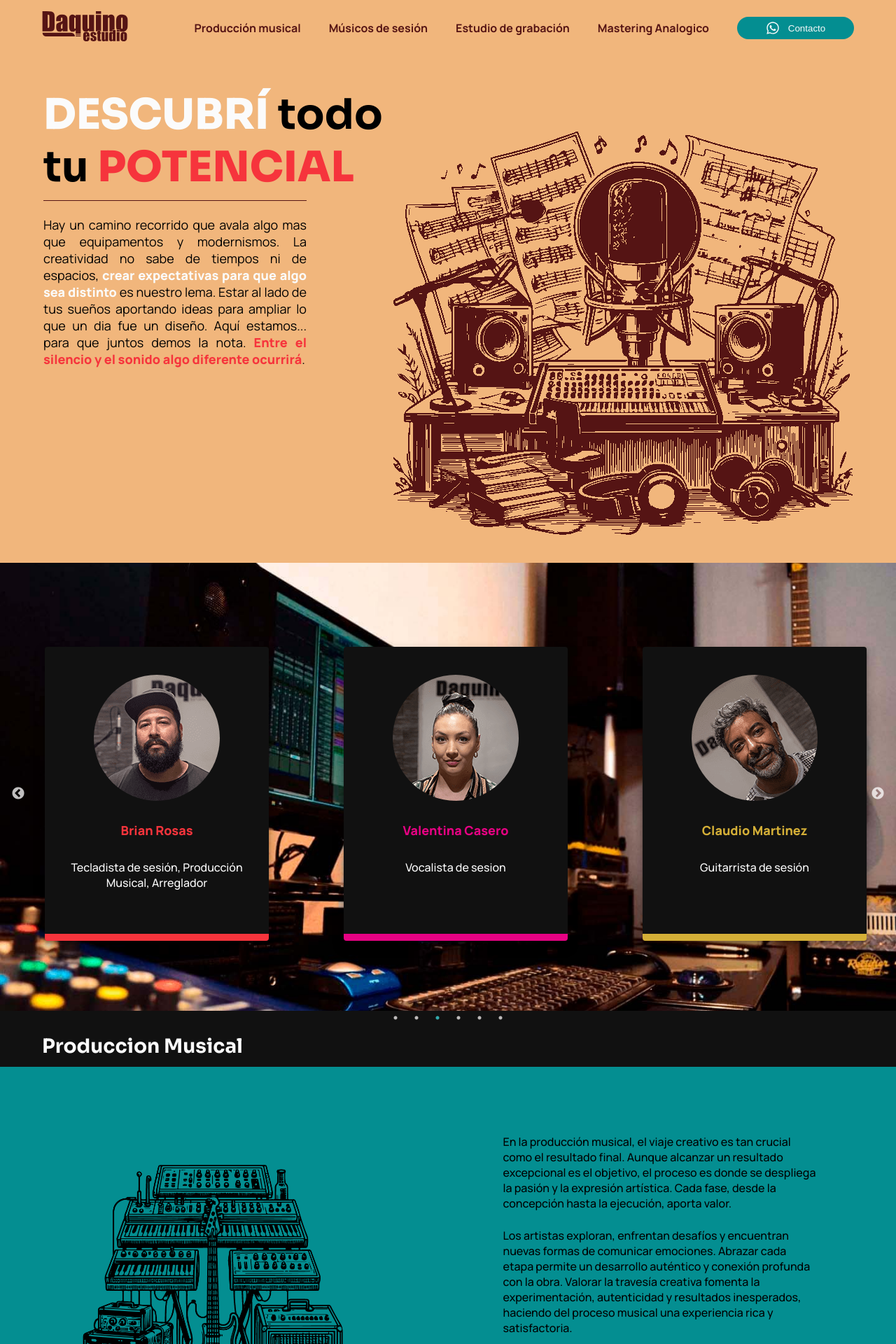
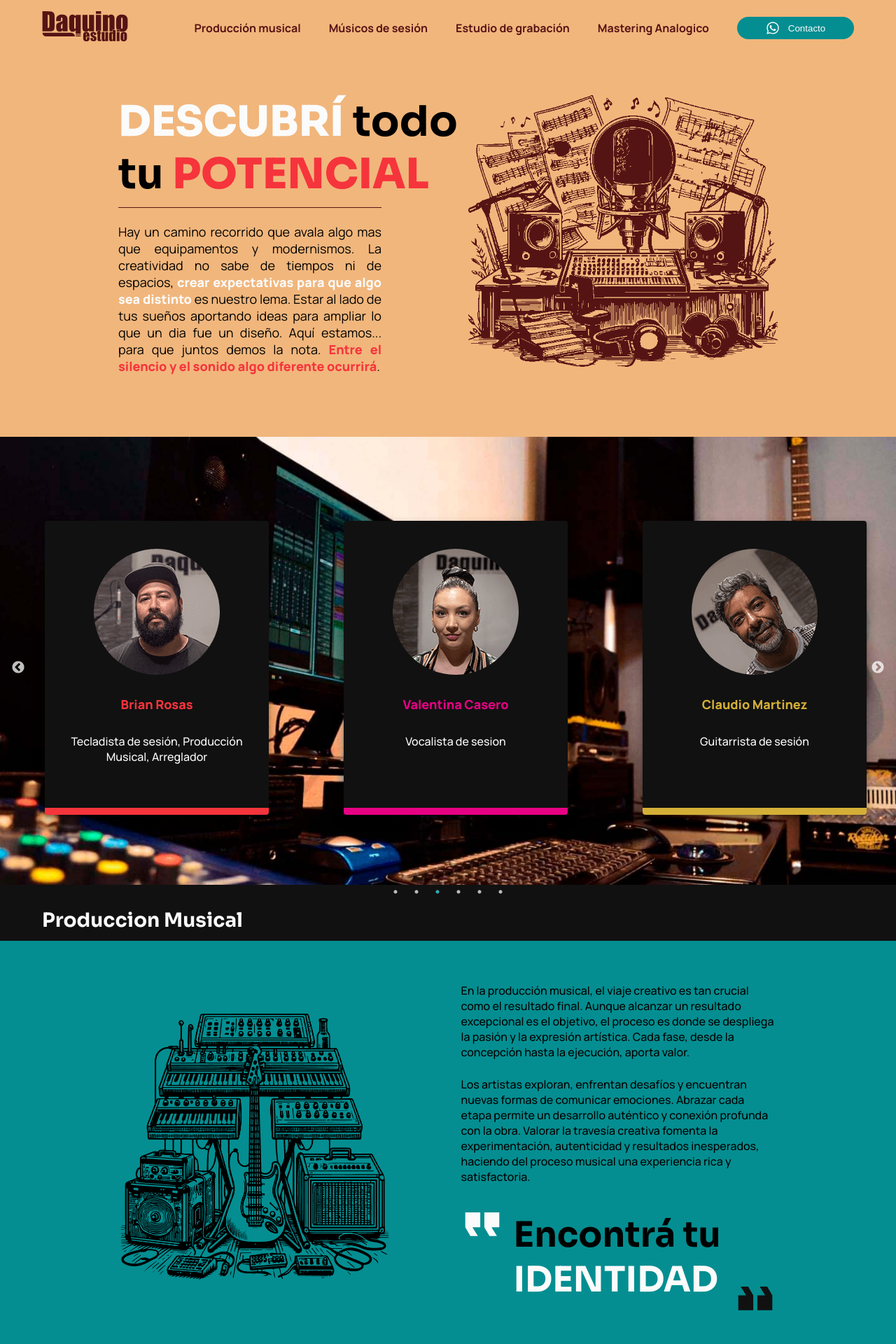
Before and after one commit to MarcosLabra/daquino-estudio, a Next.js app: page / in a window 1280 px wide. Shown: the top 1920 px of the page at 70% size. Built offline with nearby package versions, Linux system fonts and the light colour scheme.

Commit message:
acomodo margenes en version netbook

```diff
--- a/src/app/globals.css
+++ b/src/app/globals.css
@@ -54,6 +54,7 @@ main {
   padding-top: 9.5vh;
 }
 
+
 .slick-slider {
   .slick-dots {
     display: flex !important;
--- a/src/app/ui/cover/cover.module.scss
+++ b/src/app/ui/cover/cover.module.scss
@@ -79,10 +79,11 @@
 
 @media screen and (min-width: 1200px) {
   .cover {
+    height: fit-content;
+    padding: 60px 120px;
     display: flex;
     flex-direction: row;
     justify-content: center;
-    padding-top: 10px;
     background-color: $ambar;
 
     div {
@@ -90,7 +91,6 @@
       flex-direction: column;
       align-items: flex-start;
       align-self: flex-start;
-      margin-top: 40px;
 
       h2 {
         font-size: 60px;
@@ -117,8 +117,8 @@
       margin-bottom: 5vh;
       opacity: 100%;
       align-self: flex-end;
-      width: 590;
-      height: 518;
+      width: 442px;
+      height: 388px;
     }
   }
 }
--- a/src/app/ui/musicProd/musicProd.module.scss
+++ b/src/app/ui/musicProd/musicProd.module.scss
@@ -59,9 +59,8 @@
 @media screen and (min-width: 1200px) {
   .musicProd {
     article {
-      height: calc(90vh - 60px);
-      width: 100vw;
-      padding: 0px;
+      height: fit-content;
+      padding: 60px 120px;
       display: flex;
       flex-direction:row-reverse;
       justify-content: space-around;
--- a/src/app/ui/recordingStudio/recordingStudio.module.scss
+++ b/src/app/ui/recordingStudio/recordingStudio.module.scss
@@ -63,8 +63,8 @@
 @media screen and (min-width: 1200px) {
   .recordingStudio {
     article {
-      height: calc(90vh - 60px);
-      padding: 0;
+      height: fit-content;
+      padding: 60px 120px;
       display: flex;
       flex-direction: row;
       justify-content: center;
@@ -111,6 +111,8 @@
   }
 }
 
+
+
 @media screen and (min-width: 1600px) {
   .musicProd {
     article {
```
